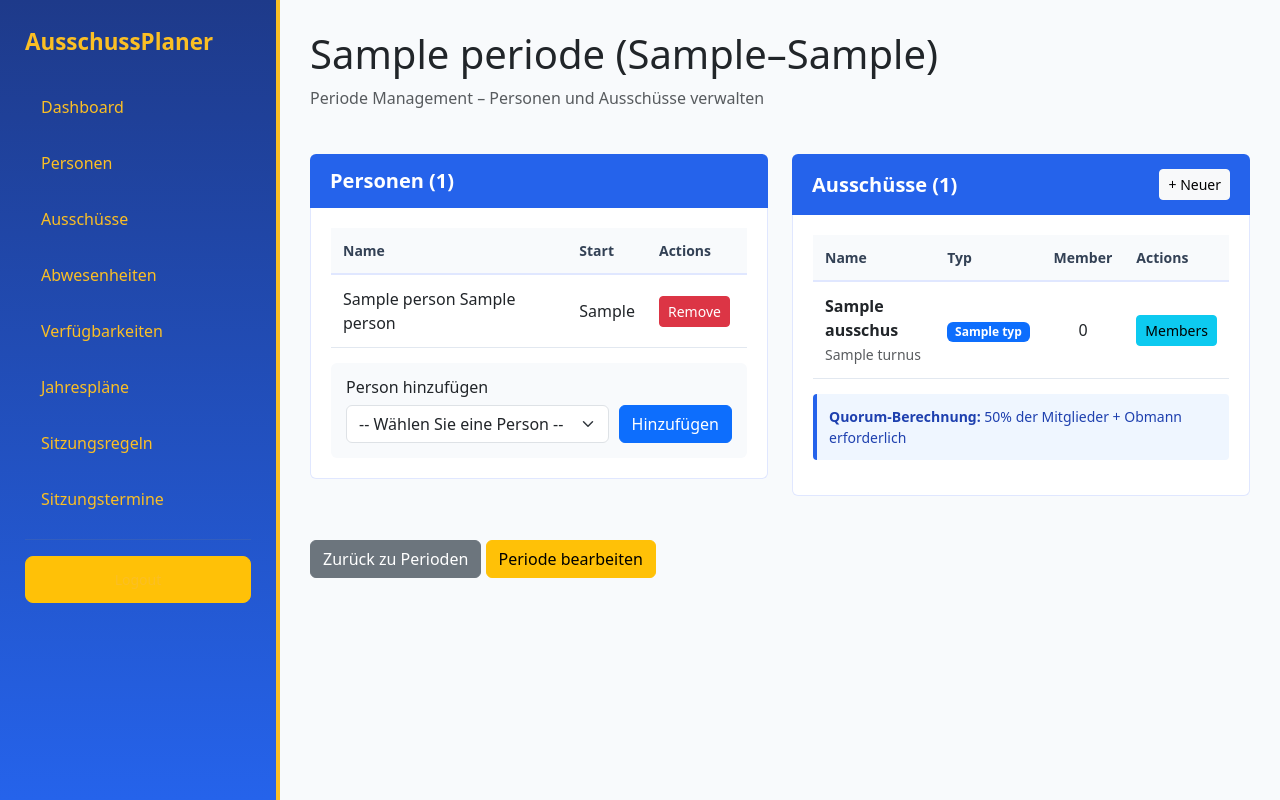
After one commit to herrwurz/ausschussplaner, a FastAPI app: template templates/periode_detail.html in a window 1280 px wide. The commit adds this page. Run offline with FastAPI, Linux system fonts and the light colour scheme; the template is opened without the code that fills it: most values are stand-ins (such as "Sample title", 1, 10 or a date in 2020).

Commit message:
feat: Gemeinderatsperiode Management + Aktiv/Inaktiv Filter
Neue Features:
- Gemeinderatsperiode Model (5-Jahres-Periode): P1 2025-2029
- PeriodePerson Zuordnung mit Start/End-Datum
- Quorum-Berechnung: 50% + Obmann (ceil(members/2))
- Admin Routes: Perioden CRUD + Person-Management
- Nachbesetzungs-Logik mit Jahresplan-Varianten
- Filter (Alle/Aktiv/Inaktiv) auf 4 Admin List-Seiten
- Seed: P1 2025-2029 mit 36 Personen, 13 Ausschüssen

Co-Authored-By: Claude Haiku 4.5 <noreply@anthropic.com>

```diff
--- a/app/db/seed.py
+++ b/app/db/seed.py
@@ -15,13 +15,17 @@ Ausführung:  python -m app.db.seed
 """
 from __future__ import annotations
 
+from datetime import date
 from app.core.security import hash_password
 from app.db.base import Base, SessionLocal, engine
 from app.models.enums import AusschussTyp, Rolle, Wochentag
 from app.models.models import (
     Ausschuss,
+    Gemeinderatsperiode,
+    Jahresplan,
     Mitgliedschaft,
     Person,
+    PeriodePerson,
     Sitzungsregel,
     Verfuegbarkeit,
 )
@@ -298,10 +302,76 @@ def seed_data(db=None) -> None:
         print(f"✅ Seed-Daten geladen: {len(PERSONS_DATA)} Personen "
               f"({aktiv} aktiv), {len(COMMITTEES_DATA)} Ausschüsse")
         print(f"💡 Test Person Portal: test@example.com / test123")
+
+        # Erstelle Gemeinderatsperiode P1 2025-2029
+        seed_periode_data(db)
     finally:
         if should_close:
             db.close()
 
 
+def seed_periode_data(db) -> None:
+    """Erstelle Gemeinderatsperiode P1 2025-2029 und verknüpfe Personen/Ausschüsse."""
+
+    # Überprüfe ob Periode schon existiert
+    if db.query(Gemeinderatsperiode).filter(Gemeinderatsperiode.name == "P1").first():
+        return
+
+    # Erstelle Periode P1 2025-2029
+    periode = Gemeinderatsperiode(
+        name="P1",
+        start_jahr=2025,
+        end_jahr=2029,
+        aktiv=True
+    )
+    db.add(periode)
+    db.flush()
+
+    # Verknüpfe ALLE aktiven Personen mit der Periode (Start: 1.1.2025)
+    persons = db.query(Person).filter(Person.aktiv == True).all()
+    for person in persons:
+        db.add(PeriodePerson(
+            periode_id=periode.id,
+            person_id=person.id,
+            start_datum=date(2025, 1, 1),
+            end_datum=None,  # Noch aktiv
+            grund_austritt=""
+        ))
+
+    # Verknüpfe ALLE Ausschüsse mit der Periode
+    ausschuesse = db.query(Ausschuss).filter(Ausschuss.periode_id.is_(None)).all()
+    for ausschuss in ausschuesse:
+        ausschuss.periode_id = periode.id
+
+    # Aktualisiere Mitgliedschaften: periode_id setzen
+    mitgliedschaften = db.query(Mitgliedschaft).filter(Mitgliedschaft.periode_id.is_(None)).all()
+    for mitgliedschaft in mitgliedschaften:
+        mitgliedschaft.periode_id = periode.id
+
+    # Erstelle Jahrespläne für 2025-2029
+    for jahr in range(2025, 2030):
+        # Überprüfe ob Jahresplan schon existiert
+        if db.query(Jahresplan).filter(
+            Jahresplan.periode_id == periode.id,
+            Jahresplan.jahr == jahr
+        ).first():
+            continue
+
+        db.add(Jahresplan(
+            periode_id=periode.id,
+            jahr=jahr,
+            bezeichnung=f"Jahresplan {jahr}",
+            variante=1,
+            grund_variante="",
+            aktiv=True
+        ))
+
+    db.commit()
+    print(f"✅ Gemeinderatsperiode erstellt: P1 {periode.start_jahr}-{periode.end_jahr}")
+    print(f"✅ {len(persons)} Personen zugeordnet")
+    print(f"✅ {len(ausschuesse)} Ausschüsse zugeordnet")
+    print(f"✅ 5 Jahrespläne erstellt (2025-2029)")
+
+
 if __name__ == "__main__":
     seed()
--- a/templates/base.html
+++ b/templates/base.html
@@ -6,13 +6,52 @@
     <title>{% block title %}AusschussPlaner{% endblock %}</title>
     <link href="https://cdn.jsdelivr.net/npm/bootstrap@5.3.0/dist/css/bootstrap.min.css" rel="stylesheet">
     <style>
+        :root {
+            --primary-dark: #1e3a8a;
+            --primary: #2563eb;
+            --accent-yellow: #fbbf24;
+        }
         body { display: flex; min-height: 100vh; }
-        .sidebar { width: 250px; background: #f8f9fa; padding: 20px; border-right: 1px solid #dee2e6; }
-        .sidebar a { display: block; padding: 10px; margin: 5px 0; text-decoration: none; color: #333; border-radius: 4px; }
-        .sidebar a:hover { background: #e9ecef; }
-        .sidebar a.active { background: #0d6efd; color: white; }
-        .content { flex: 1; padding: 20px; }
-        .navbar-brand { font-weight: bold; color: #0d6efd; }
+        .sidebar {
+            width: 280px;
+            background: linear-gradient(180deg, var(--primary-dark) 0%, var(--primary) 100%);
+            padding: 25px;
+            border-right: 4px solid var(--accent-yellow);
+            color: var(--accent-yellow);
+        }
+        .sidebar a {
+            display: block;
+            padding: 12px 16px;
+            margin: 8px 0;
+            text-decoration: none;
+            color: var(--accent-yellow);
+            border-radius: 8px;
+            transition: all 0.3s;
+            font-weight: 500;
+        }
+        .sidebar a:hover {
+            background: rgba(251, 191, 36, 0.15);
+            color: #fff9e6;
+        }
+        .sidebar a.active {
+            background: rgba(251, 191, 36, 0.2);
+            color: #fff9e6;
+            font-weight: 600;
+            box-shadow: 0 4px 12px rgba(251, 191, 36, 0.2);
+        }
+        .sidebar hr {
+            border-color: rgba(251, 191, 36, 0.3);
+        }
+        .content { flex: 1; padding: 30px; background: #f8fafc; }
+        .navbar-brand {
+            font-weight: 900;
+            color: var(--accent-yellow);
+            font-size: 1.4rem;
+            margin-bottom: 30px;
+            display: flex;
+            align-items: center;
+            gap: 10px;
+        }
     </style>
     {% block extra_css %}{% endblock %}
 </head>
@@ -26,8 +65,9 @@
         <a href="/admin/verfuegbarkeiten" class="{% if page == 'verfuegbarkeiten' %}active{% endif %}">Verfügbarkeiten</a>
         <a href="/admin/jahrespläne" class="{% if page == 'jahrespläne' %}active{% endif %}">Jahrespläne</a>
         <a href="/admin/sitzungsregeln" class="{% if page == 'sitzungsregeln' %}active{% endif %}">Sitzungsregeln</a>
+        <a href="/admin/sitzungen" class="{% if page == 'sitzungen' %}active{% endif %}">Sitzungstermine</a>
         <hr>
-        <a href="/admin/logout" class="btn btn-sm btn-outline-secondary w-100">Logout</a>
+        <a href="/admin/logout" class="btn btn-sm btn-warning w-100">Logout</a>
     </div>
     <div class="content">
         {% block content %}{% endblock %}
--- /dev/null
+++ b/templates/periode_detail.html
@@ -0,0 +1,188 @@
+{% extends "base.html" %}
+
+{% block title %}Periode {{ periode.name }} - AusschussPlaner{% endblock %}
+
+{% block extra_css %}
+<style>
+    .section-header {
+        background: linear-gradient(90deg, var(--primary) 0%, var(--primary) 100%);
+        color: white;
+        padding: 15px 20px;
+        border-radius: 6px 6px 0 0;
+        display: flex;
+        justify-content: space-between;
+        align-items: center;
+        margin-top: 20px;
+        margin-bottom: 0;
+    }
+    .section-header h5 {
+        margin: 0;
+        font-weight: 600;
+    }
+    .section-content {
+        background: white;
+        border: 1px solid #e0e7ff;
+        border-top: none;
+        padding: 20px;
+        border-radius: 0 0 6px 6px;
+        margin-bottom: 20px;
+    }
+    .member-table {
+        width: 100%;
+        border-collapse: collapse;
+    }
+    .member-table thead {
+        background: #f8fafc;
+        border-bottom: 2px solid #e0e7ff;
+    }
+    .member-table th {
+        padding: 12px;
+        text-align: left;
+        font-weight: 600;
+        color: #334155;
+        font-size: 0.875rem;
+    }
+    .member-table td {
+        padding: 12px;
+        border-bottom: 1px solid #e2e8f0;
+    }
+    .member-table tbody tr:hover {
+        background: #f8fafc;
+    }
+    .form-group-inline {
+        display: flex;
+        gap: 10px;
+        align-items: flex-end;
+    }
+    .form-group-inline select {
+        flex: 1;
+    }
+    .quorum-info {
+        background: #eff6ff;
+        border-left: 4px solid var(--primary);
+        padding: 12px;
+        border-radius: 4px;
+        margin: 15px 0;
+        font-size: 0.875rem;
+        color: #1e40af;
+    }
+    .add-form {
+        background: #f8fafc;
+        padding: 15px;
+        border-radius: 6px;
+        margin-top: 15px;
+    }
+</style>
+{% endblock %}
+
+{% block content %}
+<div class="mb-4">
+    <h1>{{ periode.name }} ({{ periode.start_jahr }}–{{ periode.end_jahr }})</h1>
+    <p class="text-muted">Periode Management – Personen und Ausschüsse verwalten</p>
+</div>
+
+<div class="row">
+    <div class="col-lg-6">
+        <!-- Personen Section -->
+        <div class="section-header">
+            <h5>Personen ({{ personen_count }})</h5>
+        </div>
+        <div class="section-content">
+            {% if personen %}
+            <table class="member-table">
+                <thead>
+                    <tr>
+                        <th>Name</th>
+                        <th>Start</th>
+                        <th style="width: 100px;">Actions</th>
+                    </tr>
+                </thead>
+                <tbody>
+                    {% for person in personen %}
+                    <tr>
+                        <td>{{ person.vorname }} {{ person.nachname }}</td>
+                        <td>{{ person.start_datum }}</td>
+                        <td>
+                            <a href="/admin/perioden/{{ periode.id }}/person/{{ person.person_id }}/remove"
+                               class="btn btn-sm btn-danger"
+                               onclick="return confirm('Person aus Periode entfernen und neuen Jahresplan erstellen?')">
+                                Remove
+                            </a>
+                        </td>
+                    </tr>
+                    {% endfor %}
+                </tbody>
+            </table>
+            {% else %}
+            <p class="text-muted text-center py-3">Keine Personen in dieser Periode</p>
+            {% endif %}
+
+            <div class="add-form">
+                <h6>Person hinzufügen</h6>
+                <form method="post" action="/admin/perioden/{{ periode.id }}/person-add">
+                    <div class="form-group-inline">
+                        <select name="person_id" class="form-select" required>
+                            <option value="">-- Wählen Sie eine Person --</option>
+                            {% for person in available_persons %}
+                            <option value="{{ person.id }}">{{ person.vorname }} {{ person.nachname }}</option>
+                            {% endfor %}
+                        </select>
+                        <button type="submit" class="btn btn-primary">Hinzufügen</button>
+                    </div>
+                </form>
+            </div>
+        </div>
+    </div>
+
+    <div class="col-lg-6">
+        <!-- Ausschüsse Section -->
+        <div class="section-header">
+            <h5>Ausschüsse ({{ ausschuesse_count }})</h5>
+            <a href="/admin/perioden/{{ periode.id }}/ausschuss-add" class="btn btn-sm btn-light">+ Neuer</a>
+        </div>
+        <div class="section-content">
+            {% if ausschuesse %}
+            <table class="member-table">
+                <thead>
+                    <tr>
+                        <th>Name</th>
+                        <th>Typ</th>
+                        <th style="width: 60px;">Member</th>
+                        <th style="width: 90px;">Actions</th>
+                    </tr>
+                </thead>
+                <tbody>
+                    {% for ausschuss in ausschuesse %}
+                    <tr>
+                        <td>
+                            <strong>{{ ausschuss.name }}</strong>
+                            {% if ausschuss.turnus %}
+                            <br><small class="text-muted">{{ ausschuss.turnus }}</small>
+                            {% endif %}
+                        </td>
+                        <td>
+                            <span class="badge bg-primary">{{ ausschuss.typ }}</span>
+                        </td>
+                        <td class="text-center">{{ ausschuss_member_counts.get(ausschuss.id, 0) }}</td>
+                        <td>
+                            <a href="/admin/ausschuesse/{{ ausschuss.id }}/mitgliedschaften" class="btn btn-sm btn-info">Members</a>
+                        </td>
+                    </tr>
+                    {% endfor %}
+                </tbody>
+            </table>
+            <div class="quorum-info">
+                <strong>Quorum-Berechnung:</strong> 50% der Mitglieder + Obmann erforderlich
+            </div>
+            {% else %}
+            <p class="text-muted text-center py-3">Keine Ausschüsse in dieser Periode</p>
+            {% endif %}
+        </div>
+    </div>
+</div>
+
+<div class="mt-4">
+    <a href="/admin/perioden" class="btn btn-secondary">Zurück zu Perioden</a>
+    <a href="/admin/perioden/{{ periode.id }}/edit" class="btn btn-warning">Periode bearbeiten</a>
+</div>
+{% endblock %}
```
Also changed, not shown: alembic/versions/1299bed2f94d_feat_gemeinderatsperiode_5_jahres_.py (added, +160 -0 lines), app/models/models.py (+74 -13 lines), templates/sitzungen.html (added, +132 -0 lines).
